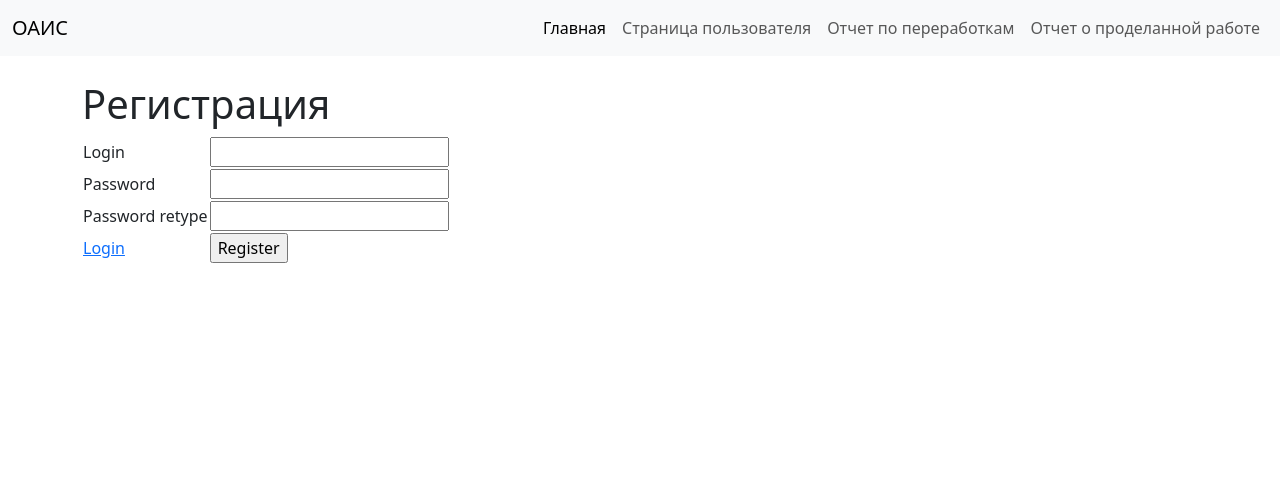
After one commit to RussianCats/webFlask, a Flask app: template app/templates/register.html in a window 1280 px wide. The commit adds this page. Shown: the top 504 px of the page. Run offline with Flask 3, Linux system fonts and the light colour scheme; the template is opened without the code that fills it, so the values that code supplies are empty; some libraries are stand-ins or nearby versions.

Commit message:
реализовал простейшую авторизацию без ролей

```diff
--- a/app/routes.py
+++ b/app/routes.py
@@ -1,27 +1,79 @@
 from crypt import methods
-from app import app
-from flask import render_template
+from flask import redirect, render_template, request, flash, url_for
+from flask_login import login_required, login_user, logout_user
+from werkzeug.security import check_password_hash, generate_password_hash
+from app import app, manager, db
+from app.models import TestUser
+from flask_login import current_user
 
+
+@manager.user_loader
+def load_user(user_id):
+    return TestUser.query.get(int(user_id))
+
+
+@app.route('/index')
 @app.route('/')
 def index():
-    return render_template('index.html')
-
+    if current_user.is_authenticated:
+        users = TestUser.query.all()  # Получаем всех пользователей из базы данных, если пользователь авторизован
+    else:
+        users = None
+    return render_template('index.html', users=users)
 
 @app.route('/login', methods=['GET', 'POST'])
 def login():
-    pass
+    if request.method == 'POST':
+        login = request.form.get("login")
+        password = request.form.get("password")
+        if login and password:
+            user = TestUser.query.filter_by(login=login).first()
+            if user and check_password_hash(user.psw, password):
+                login_user(user)
+                next_page = request.args.get('next') or url_for('index')
+                return redirect(next_page)  # Верните результат вызова функции redirect
+            else:
+                flash('Логин или пароль не правильный')
+        else:
+            flash('Ошибка авторизации')
+    return render_template("login.html")  # Возвращайте шаблон по умолчанию, если не выполнено ни одно из условий
+
 
 @app.route('/register', methods=['GET', 'POST'])
 def register():
-    pass
+    login = request.form.get("login")
+    password = request.form.get("password")
+    password2 = request.form.get("password2")
+    if request.method == 'POST':
+        if not(login or password or password2):
+            flash('Заполните поля')
+        elif password != password2:
+            flash('Пароли не одинаковые')
+        else:
+            hash_psw = generate_password_hash(password)
+            new_user = TestUser(login=login, psw=hash_psw)
+            # сохраним нового пользователя
+            db.session.add(new_user)
+            db.session.commit()
+
+            return redirect(url_for('login'))
+
+    return render_template('register.html')
 
 
 @app.route('/logout', methods=['GET', 'POST'])
+@login_required
 def logout():
-    pass
+    logout_user()
+    return redirect(url_for('index'))
 
+# сделать возможность авторизации пользователя и после этого перенаправления на изначальную страницу
+@app.after_request
+def redirect_to_signin(response):
+    if response.status_code == 401:
+        return redirect(url_for('login') + '?next=' + request.url)
 
-
+    return response
 
 
 
--- /dev/null
+++ b/app/templates/register.html
@@ -0,0 +1,37 @@
+<!-- templates/index.html -->
+{% extends 'base.html' %}
+
+{% block content %}
+<h1>Регистрация</h1>
+
+{% with messages = get_flashed_messages() %}
+  {% if messages %}
+    <ul class=flashes>
+    {% for message in messages %}
+      <li>{{ message }}</li>
+    {% endfor %}
+    </ul>
+  {% endif %}
+{% endwith %}
+
+<form method="POST">
+    <table>
+        <tr>
+            <td>Login</td>
+            <td><input type="text" name="login"></td>
+        </tr>
+        <tr>
+            <td>Password</td>
+            <td><input type="password" name="password"></td>
+        </tr>
+        <tr>
+          <td>Password retype</td>
+          <td><input type="password" name="password2"></td>
+        </tr>
+        <tr>
+            <td><a href="{{ url_for('login') }}">Login</a></td>
+            <td><input type="submit" value="Register"></td>
+        </tr>
+    </table>
+</form>
+{% endblock %}
```
Also changed, not shown: app/models.py (+9 -5 lines), app/templates/index.html (+12 -2 lines), app/templates/login.html (added, +33 -0 lines), requirements.txt (added, +13 -0 lines), 1 other file.
